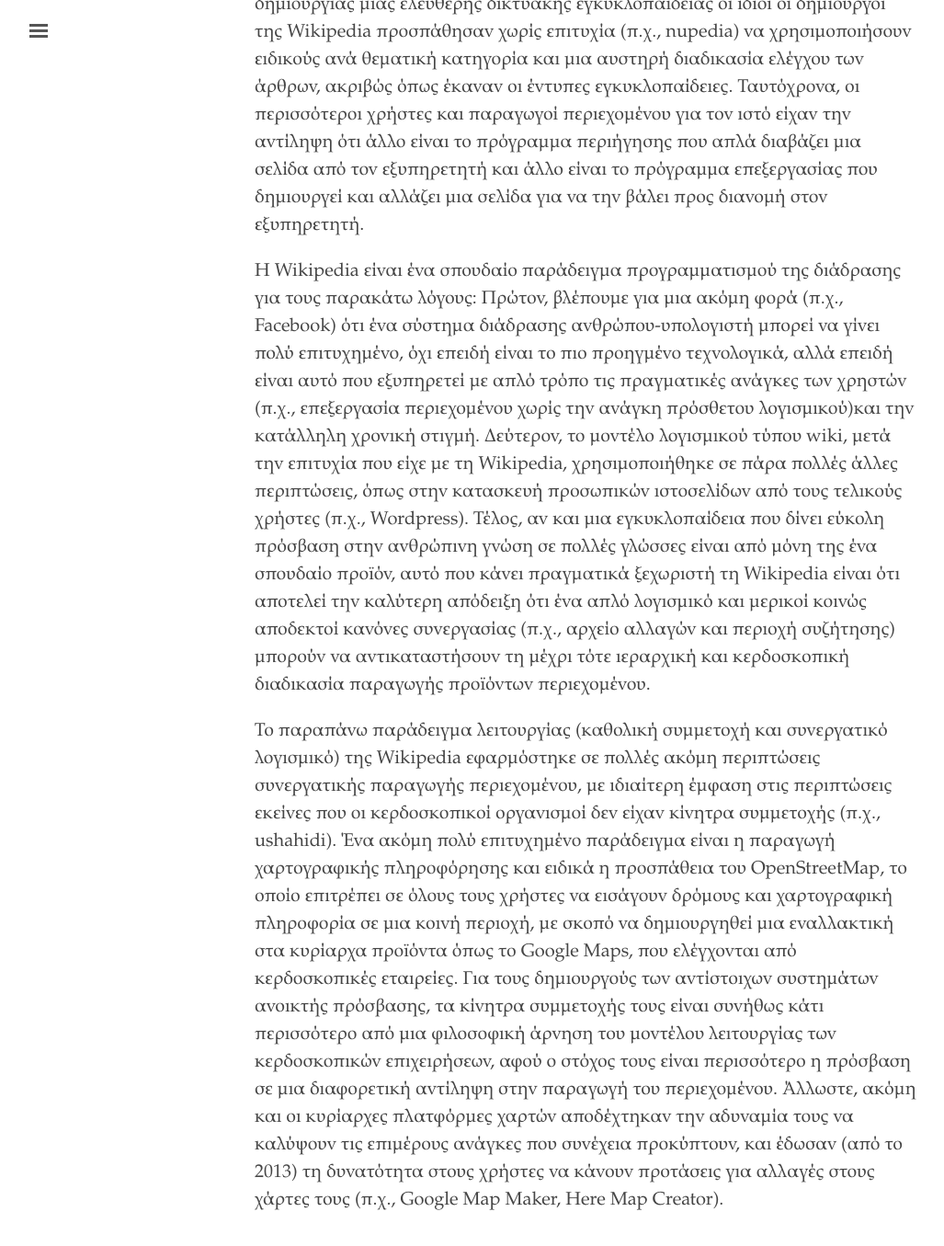
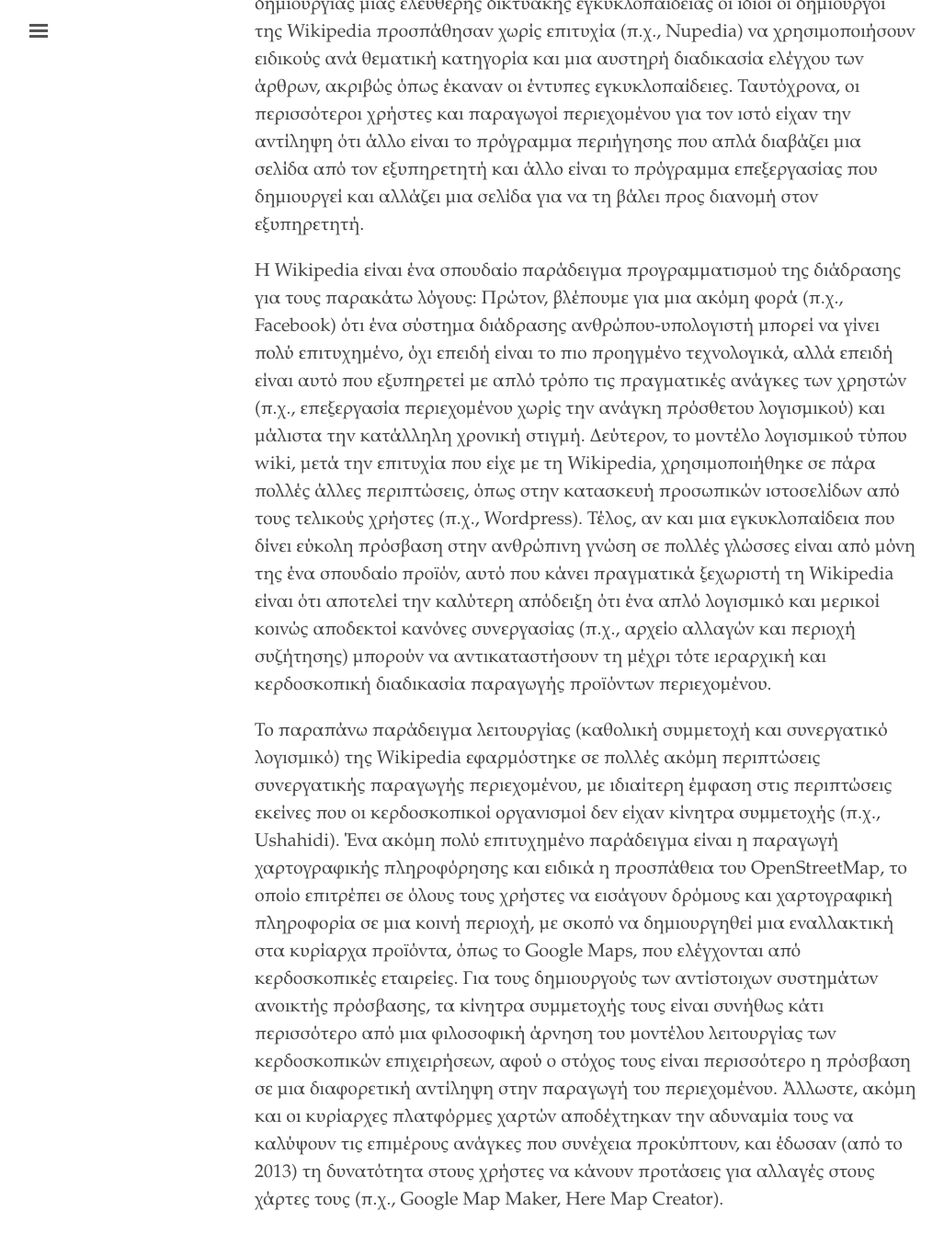
Before and after one commit to ziselos/proofgr, a Jekyll site: the page built from manuscript/cs-wikipedia.md, in a window 1280 px wide and 1400 px high, scrolled down 1033 px. Shown: the top 1355 px of the window at 92% size, without its empty margins (3-1030 px from the left). Built offline with Jekyll 4.4.1, drawn with Linux system fonts in a browser that asks for light colours; our own code applies the rules of GitHub Pages for plain Markdown files; some of the changed text lies outside the part shown.

Commit message:
updated wikipedia

```diff
--- a/manuscript/cs-wikipedia.md
+++ b/manuscript/cs-wikipedia.md
@@ -1,9 +1,9 @@
 ## Η περίπτωση της Wikipedia
 
-Η συμμετοχική ανάπτυξη και η ευέλικτη διανομή και αλλαγή ενός προϊόντος για υπολογιστές ξεκίνησε με την περίπτωση του λογισμικού ανοικτού κώδικα. Όμως, η διαδικασία αυτή έγινε δημοφιλής και γνωστή με την περίπτωση της δικτυακής εγκυκλοπαίδειας Wikipedia. Προσπάθειες παρόμοιες με της Wikipedia, όπως εκείνη της nupedia -η οποία είχε ένα πιο ιεραρχικό και δομημένο μοντέλο δημοσίευσης και ενημέρωσης άρθρων, παρόμοιο με αυτό μια έντυπης εγκυκλοπαίδειας- δεν πέτυχαν στην πράξη. Βλέπουμε, λοιπόν, ότι ο πετυχημένος προγραμματισμός της διάδρασης είναι κάτι περισσότερο από τη μετατροπή μιας υπάρχουσας διαδικασίας σε ψηφιακή, αφού τουλάχιστον σε κάποιες -πετυχημένες- περιπτώσεις, όπως της Wikipedia, απαιτεί και την υιοθέτηση ενός νέου παραγωγικού μοντέλου, το οποίο έχει και αντίστοιχα διαφορετικές προδιαγραφές λειτουργίας και χρήσης. Η αποτελεσματικότητα της Wikipedia ήταν τόσο μεγάλη που μέσα σε λιγότερο από δέκα χρόνια οδήγησε την Encyclopaedia Britannica στην κατάργηση της έντυπης έκδοσης. Φυσικά, όπως και οι παραδοσιακές εγκυκλοπαίδειες, έτσι και η Wikipedia έχει δεχτεί κριτική για κάποια άρθρα της, με τη διαφορά όμως ότι στη Wikipedia η διαδικασία αποσαφήνισης είναι ανοικτή και τεκμηριωμένη.
+Η συμμετοχική ανάπτυξη και η ευέλικτη διανομή και αλλαγή ενός προϊόντος για υπολογιστές ξεκίνησε με την περίπτωση του λογισμικού ανοικτού κώδικα. Όμως, η διαδικασία αυτή έγινε δημοφιλής και γνωστή με την περίπτωση της δικτυακής εγκυκλοπαίδειας Wikipedia. Προσπάθειες παρόμοιες με της Wikipedia, όπως εκείνη της Nupedia -η οποία είχε ένα πιο ιεραρχικό και δομημένο μοντέλο δημοσίευσης και ενημέρωσης άρθρων, παρόμοιο με αυτό μια έντυπης εγκυκλοπαίδειας- δεν πέτυχαν στην πράξη. Βλέπουμε, λοιπόν, ότι ο πετυχημένος προγραμματισμός της διάδρασης είναι κάτι περισσότερο από τη μετατροπή μιας υπάρχουσας διαδικασίας σε ψηφιακή, αφού τουλάχιστον σε κάποιες -πετυχημένες- περιπτώσεις, όπως της Wikipedia, απαιτεί και την υιοθέτηση ενός νέου παραγωγικού μοντέλου, το οποίο έχει και αντίστοιχα διαφορετικές προδιαγραφές λειτουργίας και χρήσης. Η αποτελεσματικότητα της Wikipedia ήταν τόσο μεγάλη που μέσα σε λιγότερο από δέκα χρόνια οδήγησε την Encyclopaedia Britannica στην κατάργηση της έντυπης έκδοσης. Φυσικά, όπως και οι παραδοσιακές εγκυκλοπαίδειες, έτσι και η Wikipedia έχει δεχτεί κριτική για κάποια άρθρα της, με τη διαφορά όμως ότι στη Wikipedia η διαδικασία αποσαφήνισης είναι ανοικτή και τεκμηριωμένη.
 
-Το προϊόν της Wikipedia βασίζεται σε δύο πυλώνες που είναι καινοτομικοί σε σχέση με την κυρίαρχη πρακτική εκείνης της εποχής (2000) για την παραγωγή και διανομή ψηφιακού περιεχομένου. Πρώτον, οι τελικοί χρήστες δημιουργούν και συντηρούν το περιεχόμενο της εγκυκλοπαίδειας και δεύτερον, η επεξεργασία ενός άρθρου γίνεται με το πρόγραμμα περιήγησης. Αν και αυτές οι δύο πρακτικές μπορεί να φαίνονται σήμερα κοινή λογική, εκείνη την εποχή η λογική αυτή είχε αποδοχή μόνο σε έναν πολύ μικρό κύκλο προγραμματιστών ανοικτού κώδικα, όπως ο Richard Stallman. Μάλιστα, στην πρώτη προσπάθεια δημιουργίας μιας ελεύθερης δικτυακής εγκυκλοπαίδειας οι ίδιοι οι δημιουργοί της Wikipedia προσπάθησαν χωρίς επιτυχία (π.χ., nupedia) να χρησιμοποιήσουν ειδικούς ανά θεματική κατηγορία και μια αυστηρή διαδικασία ελέγχου των άρθρων, ακριβώς όπως έκαναν οι έντυπες εγκυκλοπαίδειες. Ταυτόχρονα, οι περισσότεροι χρήστες και παραγωγοί περιεχομένου για τον ιστό είχαν την αντίληψη ότι άλλο είναι το πρόγραμμα περιήγησης που απλά διαβάζει μια σελίδα από τον εξυπηρετητή και άλλο είναι το πρόγραμμα επεξεργασίας που δημιουργεί και αλλάζει μια σελίδα για να την βάλει προς διανομή στον εξυπηρετητή.
+Το προϊόν της Wikipedia βασίζεται σε δύο πυλώνες που είναι καινοτομικοί σε σχέση με την κυρίαρχη πρακτική εκείνης της εποχής (2000) για την παραγωγή και διανομή ψηφιακού περιεχομένου. Πρώτον, οι τελικοί χρήστες δημιουργούν και συντηρούν το περιεχόμενο της εγκυκλοπαίδειας και δεύτερον, η επεξεργασία ενός άρθρου γίνεται με το πρόγραμμα περιήγησης. Αν και αυτές οι δύο πρακτικές μπορεί να φαίνονται σήμερα κοινή λογική, εκείνη την εποχή η λογική αυτή είχε αποδοχή μόνο σε έναν πολύ μικρό κύκλο προγραμματιστών ανοικτού κώδικα, όπως ο Richard Stallman. Μάλιστα, στην πρώτη προσπάθεια δημιουργίας μιας ελεύθερης δικτυακής εγκυκλοπαίδειας οι ίδιοι οι δημιουργοί της Wikipedia προσπάθησαν χωρίς επιτυχία (π.χ., Nupedia) να χρησιμοποιήσουν ειδικούς ανά θεματική κατηγορία και μια αυστηρή διαδικασία ελέγχου των άρθρων, ακριβώς όπως έκαναν οι έντυπες εγκυκλοπαίδειες. Ταυτόχρονα, οι περισσότεροι χρήστες και παραγωγοί περιεχομένου για τον ιστό είχαν την αντίληψη ότι άλλο είναι το πρόγραμμα περιήγησης που απλά διαβάζει μια σελίδα από τον εξυπηρετητή και άλλο είναι το πρόγραμμα επεξεργασίας που δημιουργεί και αλλάζει μια σελίδα για να τη βάλει προς διανομή στον εξυπηρετητή.
 
-H Wikipedia είναι ένα σπουδαίο παράδειγμα προγραμματισμού της διάδρασης για τους παρακάτω λόγους: Πρώτον, βλέπουμε για μια ακόμη φορά (π.χ., Facebook) ότι ένα σύστημα διάδρασης ανθρώπου-υπολογιστή μπορεί να γίνει πολύ επιτυχημένο, όχι επειδή είναι το πιο προηγμένο τεχνολογικά, αλλά επειδή είναι αυτό που εξυπηρετεί με απλό τρόπο τις πραγματικές ανάγκες των χρηστών (π.χ., επεξεργασία περιεχομένου χωρίς την ανάγκη πρόσθετου λογισμικού)και την κατάλληλη χρονική στιγμή. Δεύτερον, το μοντέλο λογισμικού τύπου wiki, μετά την επιτυχία που είχε με τη Wikipedia, χρησιμοποιήθηκε σε πάρα πολλές άλλες περιπτώσεις, όπως στην κατασκευή προσωπικών ιστοσελίδων από τους τελικούς χρήστες (π.χ., Wordpress). Τέλος, αν και μια εγκυκλοπαίδεια που δίνει εύκολη πρόσβαση στην ανθρώπινη γνώση σε πολλές γλώσσες είναι από μόνη της ένα σπουδαίο προϊόν, αυτό που κάνει πραγματικά ξεχωριστή τη Wikipedia είναι ότι αποτελεί την καλύτερη απόδειξη ότι ένα απλό λογισμικό και μερικοί κοινώς αποδεκτοί κανόνες συνεργασίας (π.χ., αρχείο αλλαγών και περιοχή συζήτησης) μπορούν να αντικαταστήσουν τη μέχρι τότε ιεραρχική και κερδοσκοπική διαδικασία παραγωγής προϊόντων περιεχομένου.
+H Wikipedia είναι ένα σπουδαίο παράδειγμα προγραμματισμού της διάδρασης για τους παρακάτω λόγους: Πρώτον, βλέπουμε για μια ακόμη φορά (π.χ., Facebook) ότι ένα σύστημα διάδρασης ανθρώπου-υπολογιστή μπορεί να γίνει πολύ επιτυχημένο, όχι επειδή είναι το πιο προηγμένο τεχνολογικά, αλλά επειδή είναι αυτό που εξυπηρετεί με απλό τρόπο τις πραγματικές ανάγκες των χρηστών (π.χ., επεξεργασία περιεχομένου χωρίς την ανάγκη πρόσθετου λογισμικού) και μάλιστα την κατάλληλη χρονική στιγμή. Δεύτερον, το μοντέλο λογισμικού τύπου wiki, μετά την επιτυχία που είχε με τη Wikipedia, χρησιμοποιήθηκε σε πάρα πολλές άλλες περιπτώσεις, όπως στην κατασκευή προσωπικών ιστοσελίδων από τους τελικούς χρήστες (π.χ., Wordpress). Τέλος, αν και μια εγκυκλοπαίδεια που δίνει εύκολη πρόσβαση στην ανθρώπινη γνώση σε πολλές γλώσσες είναι από μόνη της ένα σπουδαίο προϊόν, αυτό που κάνει πραγματικά ξεχωριστή τη Wikipedia είναι ότι αποτελεί την καλύτερη απόδειξη ότι ένα απλό λογισμικό και μερικοί κοινώς αποδεκτοί κανόνες συνεργασίας (π.χ., αρχείο αλλαγών και περιοχή συζήτησης) μπορούν να αντικαταστήσουν τη μέχρι τότε ιεραρχική και κερδοσκοπική διαδικασία παραγωγής προϊόντων περιεχομένου.
 
-Το παραπάνω παράδειγμα λειτουργίας (καθολική συμμετοχή και συνεργατικό λογισμικό) της Wikipedia εφαρμόστηκε σε πολλές ακόμη περιπτώσεις συνεργατικής παραγωγής περιεχομένου, με ιδιαίτερη έμφαση στις περιπτώσεις εκείνες που οι κερδοσκοπικοί οργανισμοί δεν είχαν κίνητρα συμμετοχής (π.χ., ushahidi). Ένα ακόμη πολύ επιτυχημένο παράδειγμα είναι η παραγωγή χαρτογραφικής πληροφόρησης και ειδικά η προσπάθεια του OpenStreetMap, το οποίο επιτρέπει σε όλους τους χρήστες να εισάγουν δρόμους και χαρτογραφική πληροφορία σε μια κοινή περιοχή, με σκοπό να δημιουργηθεί μια εναλλακτική στα κυρίαρχα προϊόντα όπως το Google Maps, που ελέγχονται από κερδοσκοπικές εταιρείες. Για τους δημιουργούς των αντίστοιχων συστημάτων ανοικτής πρόσβασης, τα κίνητρα συμμετοχής τους είναι συνήθως κάτι περισσότερο από μια φιλοσοφική άρνηση του μοντέλου λειτουργίας των κερδοσκοπικών επιχειρήσεων, αφού ο στόχος τους είναι περισσότερο η πρόσβαση σε μια διαφορετική αντίληψη στην παραγωγή του περιεχομένου. Άλλωστε, ακόμη και οι κυρίαρχες πλατφόρμες χαρτών αποδέχτηκαν την αδυναμία τους να καλύψουν τις επιμέρους ανάγκες που συνέχεια προκύπτουν, και έδωσαν (από το 2013) τη δυνατότητα στους χρήστες να κάνουν προτάσεις για αλλαγές στους χάρτες τους (π.χ., Google Map Maker, Here Map Creator).
+Το παραπάνω παράδειγμα λειτουργίας (καθολική συμμετοχή και συνεργατικό λογισμικό) της Wikipedia εφαρμόστηκε σε πολλές ακόμη περιπτώσεις συνεργατικής παραγωγής περιεχομένου, με ιδιαίτερη έμφαση στις περιπτώσεις εκείνες που οι κερδοσκοπικοί οργανισμοί δεν είχαν κίνητρα συμμετοχής (π.χ., Ushahidi). Ένα ακόμη πολύ επιτυχημένο παράδειγμα είναι η παραγωγή χαρτογραφικής πληροφόρησης και ειδικά η προσπάθεια του OpenStreetMap, το οποίο επιτρέπει σε όλους τους χρήστες να εισάγουν δρόμους και χαρτογραφική πληροφορία σε μια κοινή περιοχή, με σκοπό να δημιουργηθεί μια εναλλακτική στα κυρίαρχα προϊόντα, όπως το Google Maps, που ελέγχονται από κερδοσκοπικές εταιρείες. Για τους δημιουργούς των αντίστοιχων συστημάτων ανοικτής πρόσβασης, τα κίνητρα συμμετοχής τους είναι συνήθως κάτι περισσότερο από μια φιλοσοφική άρνηση του μοντέλου λειτουργίας των κερδοσκοπικών επιχειρήσεων, αφού ο στόχος τους είναι περισσότερο η πρόσβαση σε μια διαφορετική αντίληψη στην παραγωγή του περιεχομένου. Άλλωστε, ακόμη και οι κυρίαρχες πλατφόρμες χαρτών αποδέχτηκαν την αδυναμία τους να καλύψουν τις επιμέρους ανάγκες που συνέχεια προκύπτουν, και έδωσαν (από το 2013) τη δυνατότητα στους χρήστες να κάνουν προτάσεις για αλλαγές στους χάρτες τους (π.χ., Google Map Maker, Here Map Creator).
```
